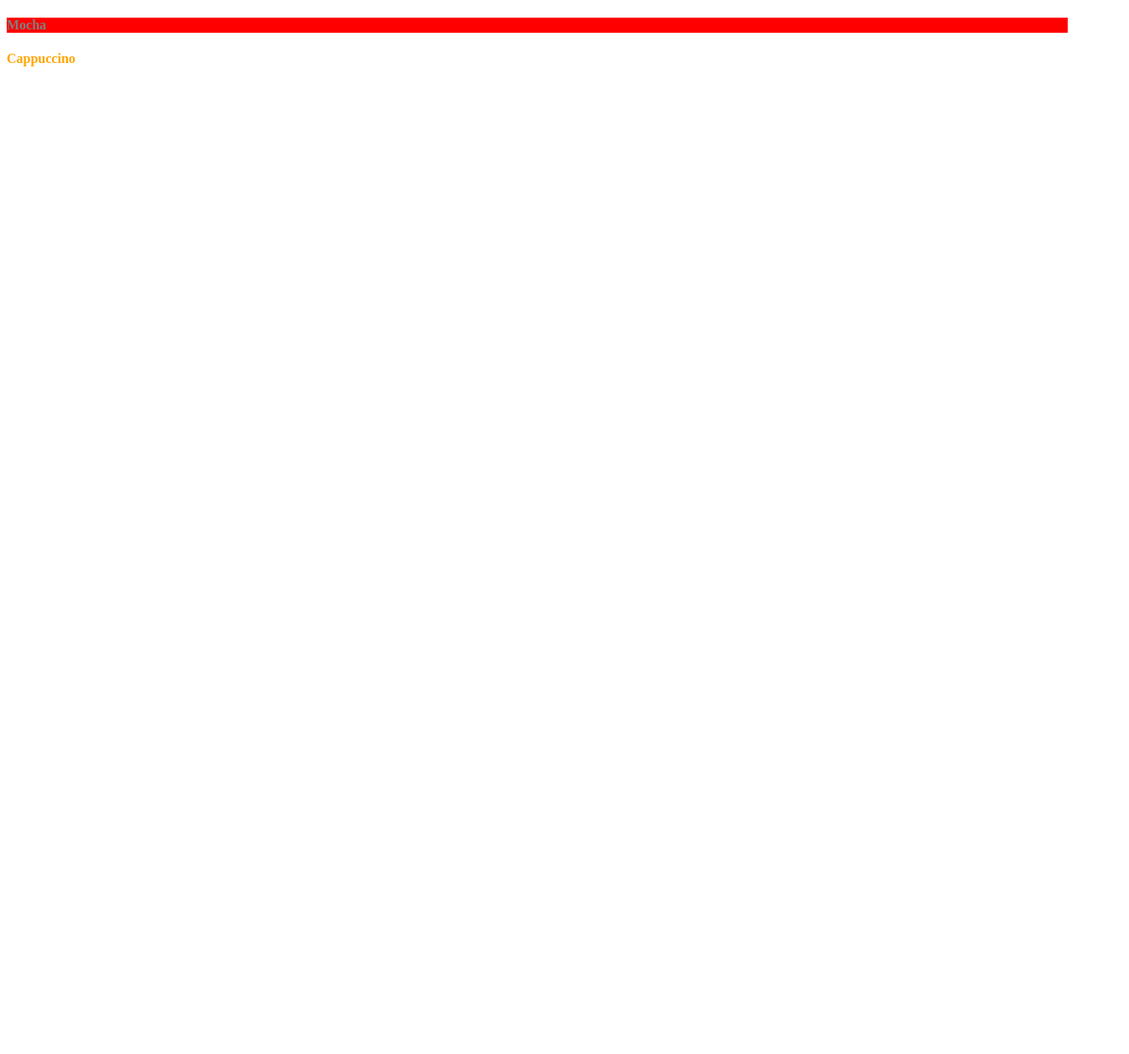
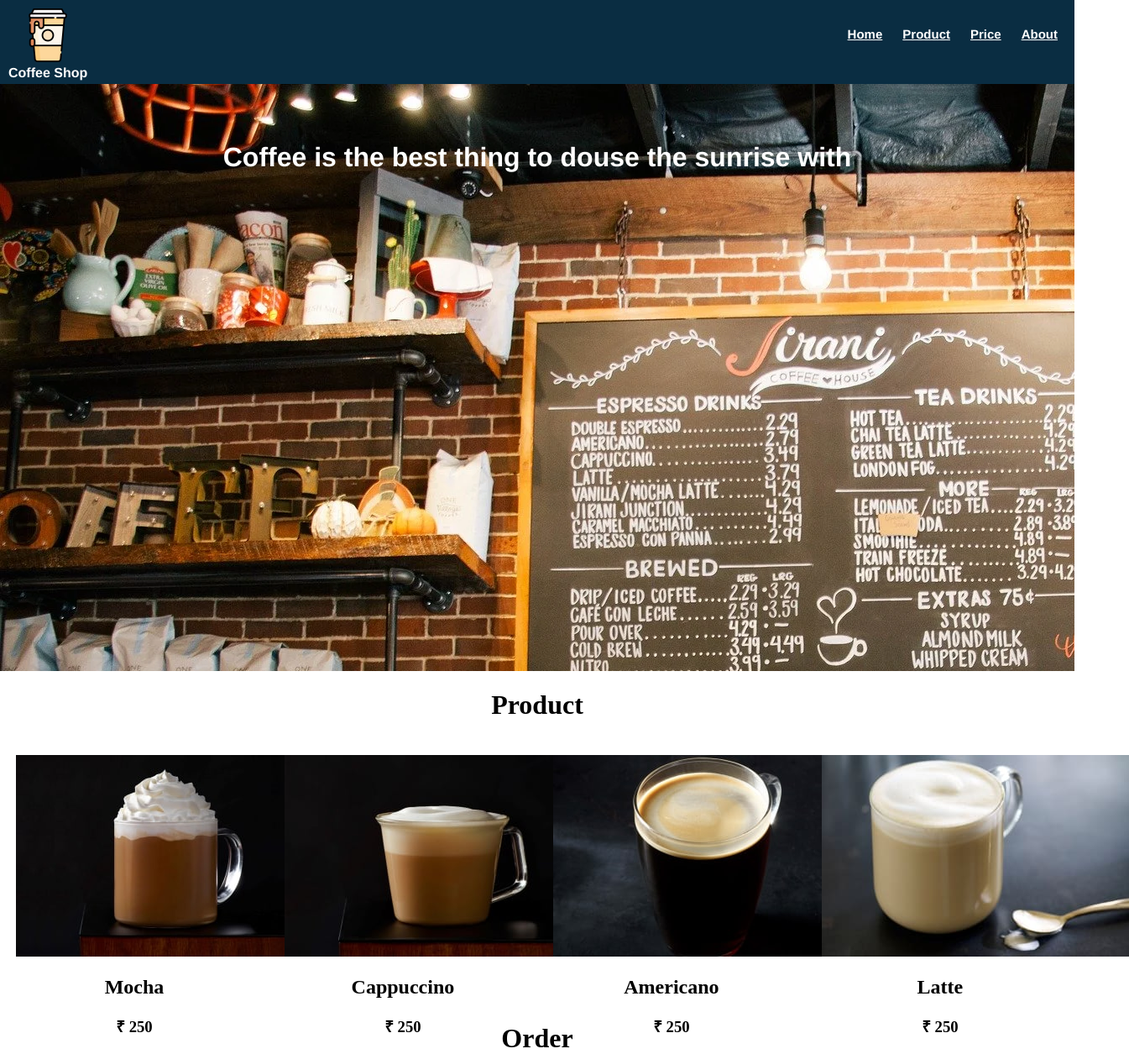
Before and after one commit to SubodhRaithak/coffee-shop, a plain HTML site: page index.html in a window 1280 px wide. Shown: the whole page at 84% size, 1345 px wide, since content can reach past the window. Before the commit the page ends 800 px from the top, so only its background shows below. Drawn offline with Linux system fonts and the light colour scheme.

Commit message:
Add files via upload

```diff
--- a/index.html
+++ b/index.html
@@ -1,20 +1,84 @@
 <!DOCTYPE html>
-<html lang="en">
+<html>
 <head>
+    <meta name="viweport" content="width=device-width,initial-scale=1.0">
 
 
-    <title>learning html</title>
-<link rel="stylesheet" type="text/css" href="style.css">
-
+    <title>Document</title>
+    <link rel="stylesheet" type="text/css" href="style.css">
 
 </head>
 <body>
-<div class="available-coffee out-of-stock" id="Mocha">
-    <h4>Mocha</h4>
+   <div class="container">
+    <header class="coffee-header">
+            <div class="div-logo">
+                <img src="coffee-logo.png">
+                <span class="logo-text">Coffee Shop</span>
+
+
+
+            </div>
+                        <nav class="coffee-nav">
+                            <a href="#">Home</a>
+                             <a href="#">Product</a>
+                             <a href="#">Price</a>
+                             <a href="#">About</a>
+                            </nav>
+        </header>
+        <div class="site-content">
+            <div class="image-content">
+<h1 class="quote">Coffee is the best thing to douse the sunrise with  </h1>
+
+            </div>
+
+
+            <div class="card-list">
+<h1 id="product">Product</h1>
+
+<div class="card">
+    <img src="mocha-image.png">
+    <div>
+        <h2>Mocha</h2>
+        <h3>&#8377; 250</h3>
+    </div>
+</div>
+
+<div class="card">
+    <img src="cappuccino-image.png">
+    <div>
+        <h2>Cappuccino</h2>
+        <h3>&#8377; 250</h3>
+    </div>
+</div>
+
+
+<div class="card">
+    <img src="americano-image.png">
+    <div>
+        <h2>Americano</h2>
+        <h3>&#8377; 250</h3>
+    </div>
+</div>
+
+
+<div class="card">
+    <img src="latte-image.png">
+    <div>
+        <h2>Latte</h2>
+        <h3>&#8377; 250</h3>
+    </div>
+</div>
+<div class="card-list">
 
 </div>
-<div class="available-coffee">
-    <h4>Cappuccino</h4>
+<div class="order-section">
+    <h1 id="Order">Order</h1>
+
+    <script type="text/javascript" src="https://form.jotform.com/jsform/232674552750055"></script>
+</div>
+
+</div>
+        </div>
 </div>
 </body>
 </html>
--- a/style.css
+++ b/style.css
@@ -1,9 +1,101 @@
-.available-coffee{
-    color: orange;
+body{
+    margin: 0px;
 }
-.out-of-stock{
-    background-color: red;
+
+.coffee-header{
+    position: fixed;
+    left: 0px;
+    right: 0px;
+    height: 100px;
+    width: 100p%;
+    background-color: #0a2d42;
+    z-index: 100;
 }
-#Mocha{
-    color: gray;
+
+.div-logo{
+    height: 100%;
+    text-align: center;
+    margin: 10px;
+    float: left;
 }
+.logo-text{
+    display: block;
+    font-family: "Helvetica Neue";
+    font-weight: bold;
+    color: white;
+}
+
+.coffee-nav{
+    float: right;
+    height: 100%;
+}
+
+.coffee-nav a{
+    color: white;
+    font-size: 15px;
+    font-weight: 700;
+    font-family: Helvetica Neue;
+    padding-right: 20px;
+    padding-top: 12%;
+    display: inline-block;
+}
+
+.site-content{
+
+    position: absolute;
+    top: 78px;
+    width: 100%;
+
+}
+.image-content{
+    background-image: url("background-image.webp");
+    height: 700px;
+    width: 100%;
+    text-align: center;
+
+}
+.quote{
+
+    color: white;
+    font-family: "Helvetica Neue";
+    position: relative;
+    top: 10%;
+}
+
+
+.card-list{
+    width: 100%;
+}
+
+#product{
+    text-align: center;
+}
+
+.card{
+    width: 22%;
+    padding: 1.5%;
+    height: 300px;
+    float: left;
+    text-align: center;
+}
+.caed img{
+    width: 100%;
+}
+.order-section{
+    width: 100%;
+text-align: center;
+height: 100px;
+
+}
+#order{
+
+
+}
+.form{
+    width: 200px;
+    margin: 0 auto;
+}
+.form input{
+ padding: 10px;
+ margin: 10px;
+}
```
Also changed, not shown: americano-image.png (added), background-image.webp (added), cappuccino-image.png (added), coffee-logo.png (added), latte-image.png (added), mocha-image.png (added), mocha.png (added).
